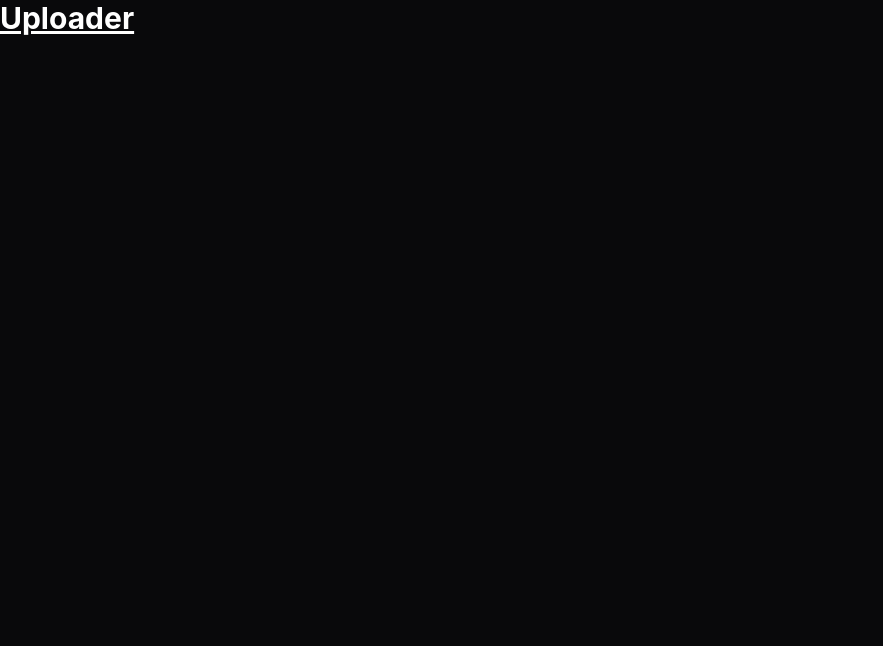
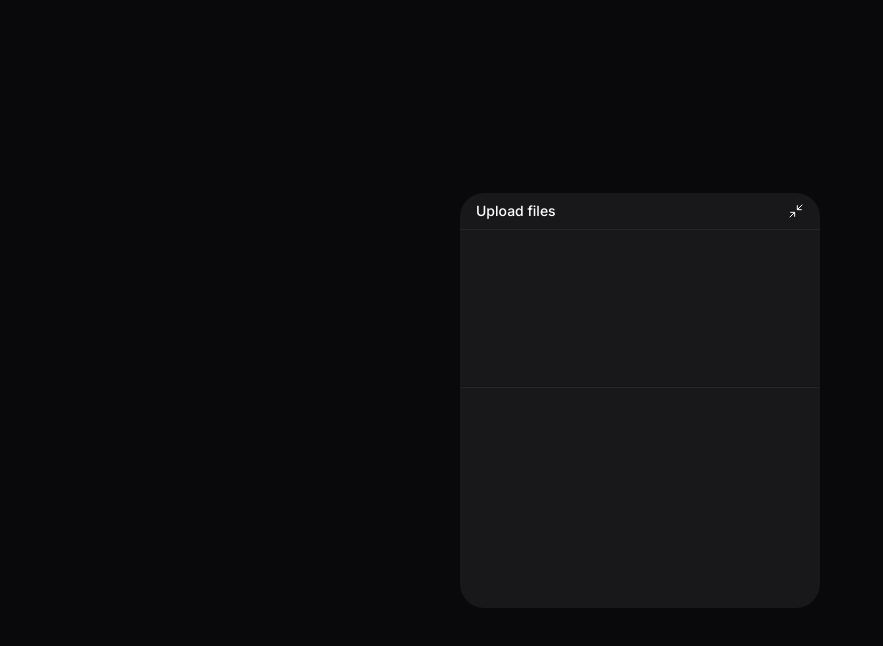
Before and after one commit to cyberarrow/upload-web, a React (Vite) app: page / in a window 1280 px wide. Shown: the top 646 px of the page, without its empty margins (0-883 px from the left). Built offline with nearby package versions, Linux system fonts and the light colour scheme.

Commit message:
feat:wip create upload widget base components

```diff
--- a/package.json
+++ b/package.json
@@ -11,6 +11,7 @@
   },
   "dependencies": {
     "@tailwindcss/vite": "^4.3.0",
+    "lucide-react": "^1.16.0",
     "react": "^19.2.6",
     "react-dom": "^19.2.6",
     "tailwindcss": "^4.3.0"
--- a/src/app.tsx
+++ b/src/app.tsx
@@ -1,9 +1,10 @@
+import { UploadWidget } from "./components/upload-widget";
 
 export function App() {
 
   return (
-    <>
-      <h1 className="text-3xl font-bold underline">Uploader</h1>
-    </>
+    <main className="h-dvh flex flex-col items-center justify-center p-10">
+      <UploadWidget />
+    </main>
   )
 }
--- /dev/null
+++ b/src/components/upload-widget-dropzone.tsx
@@ -0,0 +1,5 @@
+export function UploadWidgetDropzone() {
+    return(
+        <div className="px-3 h-32"></div>
+    )
+}
--- /dev/null
+++ b/src/components/upload-widget-header.tsx
@@ -0,0 +1,12 @@
+import { Minimize2 } from "lucide-react";
+
+export function UploadWidgetHeader() {
+    return(
+        <div className="w-full bg-white/2 p-4 py-2 border-zinc-800 border-b flex items-center justify-between">
+            <span className="text-sm font-medium">Upload files</span>
+            <button>
+                <Minimize2 strokeWidth={1.5} className="size-4" />
+            </button>
+        </div>
+    )
+}
--- /dev/null
+++ b/src/components/upload-widget-upload-list.tsx
@@ -0,0 +1,5 @@
+export function UploadWidgetUploadList() {
+    return(
+        <div className="px-3 h-48"></div>
+    )
+}
--- /dev/null
+++ b/src/components/upload-widget.tsx
@@ -0,0 +1,19 @@
+import { UploadWidgetDropzone } from "./upload-widget-dropzone";
+import { UploadWidgetHeader } from "./upload-widget-header";
+import { UploadWidgetUploadList } from "./upload-widget-upload-list";
+
+export function UploadWidget() {
+    return(
+        <div className="bg-zinc-900 w-full overflow-hidden max-w-90 rounded-3xl shadow-shape">
+            <UploadWidgetHeader />
+
+            <div className="flex flex-col gap-4 py-3">
+                <UploadWidgetDropzone />
+
+                <div className="h-px bg-zinc-800 border-t border-black/50 box-content" />
+
+                <UploadWidgetUploadList />
+            </div>
+        </div>
+    )
+}
--- a/src/index.css
+++ b/src/index.css
@@ -1 +1,13 @@
 @import "tailwindcss";
+
+@theme {
+  /*Font-family*/
+  --font-sans: 'Inter', sans-serif;
+
+  /*Opacity*/
+  --opacity-2: 0.02;
+
+  /*Box shadow*/
+  --shadow-shape: '0px 8px 8px rgba(0, 0, 0, 0.1), 0px 4px 4px rgba(0, 0, 0, 0.1), 0px 2px 2px rgba(0, 0, 0, 0.1), 0px 0px 0px 1px rgba(0, 0, 0, 0.1), inset 0px 0px 0px 1px rgba(255, 255, 255, 0.03), inset 0px 1px 0px rgba(255, 255, 255, 0.03)',
+  --shape-content: '0px 0px 0px 1px rgba(0, 0, 0, 0.25), inset 0px 1px 0px rgba(255, 255, 255, 0.02), inset 0px 0px 0px 1px rgba(255, 255, 255, 0.02)',
+}
```
Also changed, not shown: 1 other file (tests, documents, lock files or other folders).
